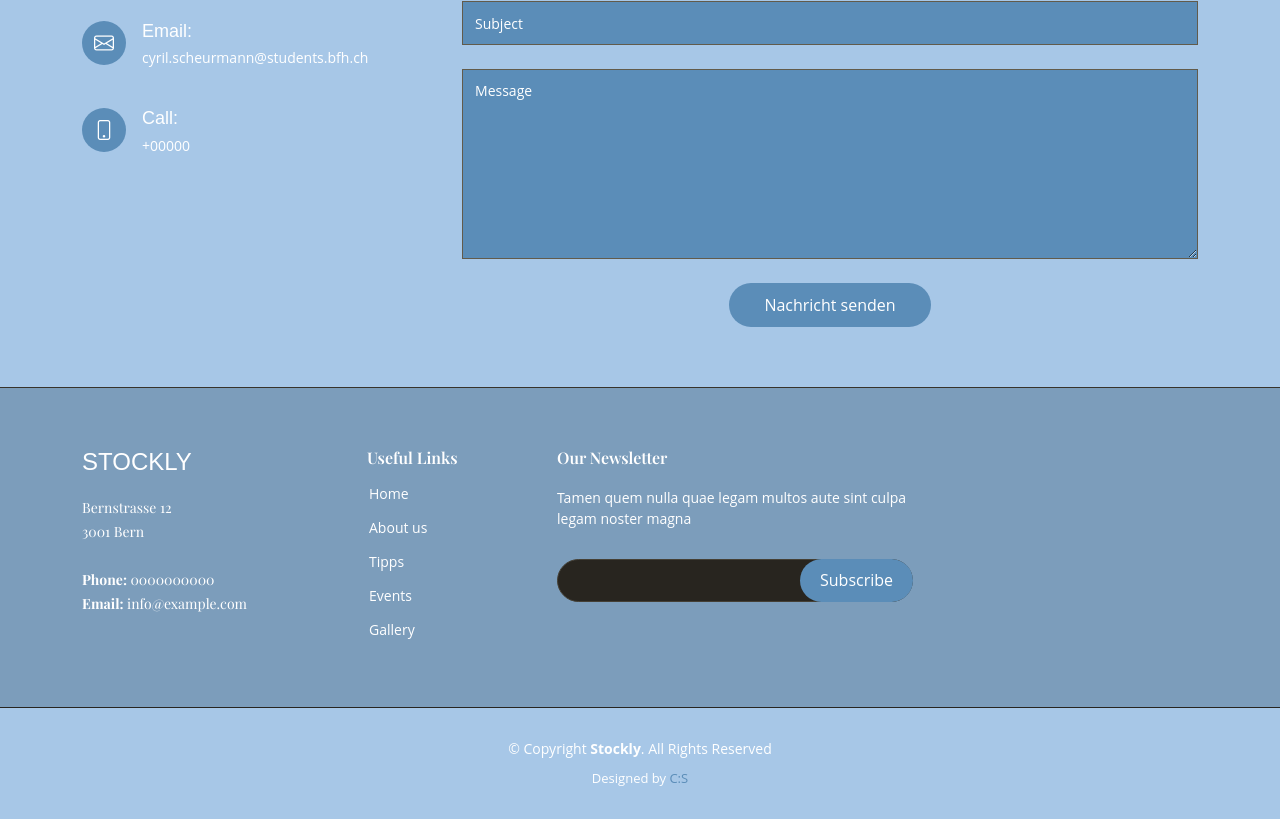
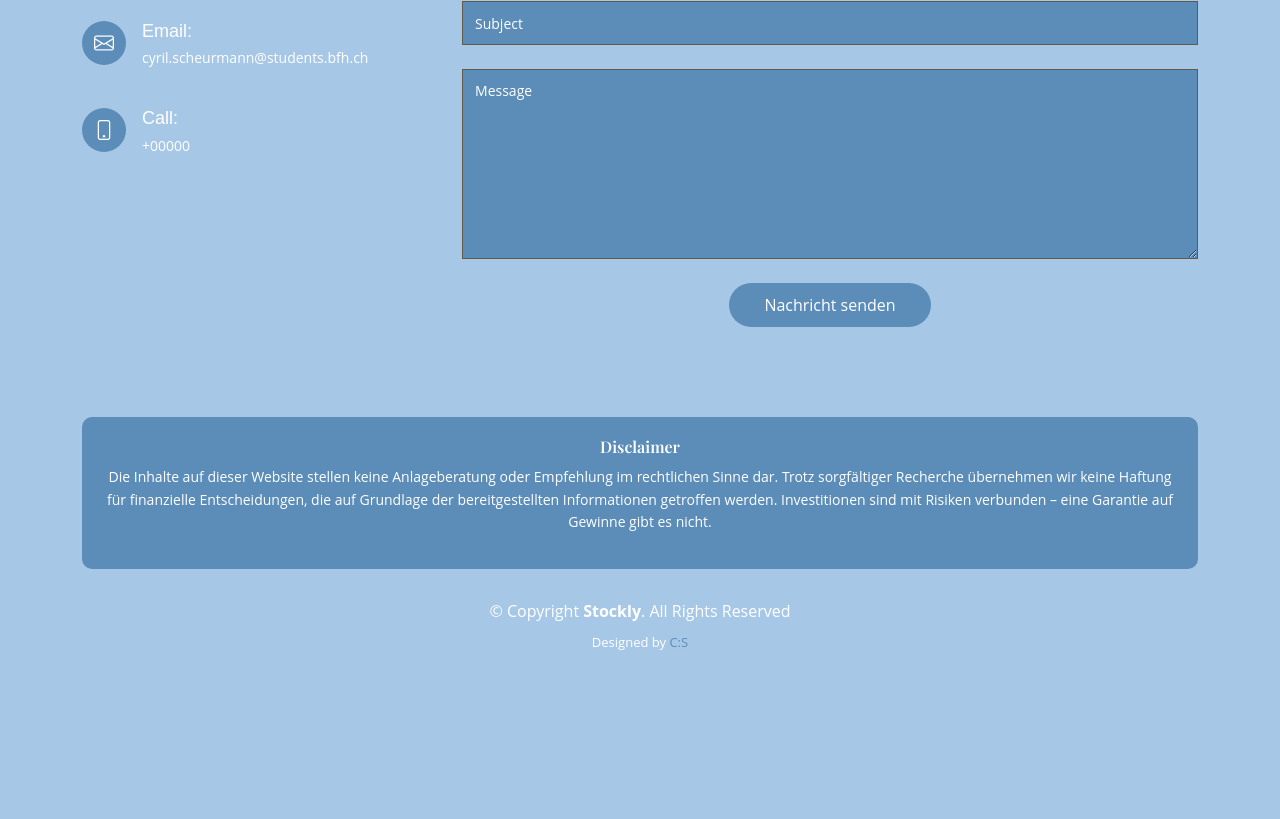
Before and after one commit to cyrilgarillo/Stockly, a Next.js app: page / in a window 1280 px wide. Shown: the part 5383-6202 px from the top of the page. After the commit the page ends 6036 px from the top, so only its background shows below. Built offline with nearby package versions, Linux system fonts and the light colour scheme; no server answers.

Commit message:
Disclaimer

```diff
--- a/src/app/sections/Footer.tsx
+++ b/src/app/sections/Footer.tsx
@@ -4,72 +4,20 @@ import './footer.css';
 export default function Footer() {
   return (
     <footer id="footer">
-      <div className="footer-top">
-        <div className="container">
-          <div className="row">
-            {/* Restaurant Info */}
-            <div className="col-lg-3 col-md-6">
-              <div className="footer-info">
-                <h3>Stockly</h3>
-                <p>
-                  Bernstrasse 12<br />
-                  3001 Bern
-                  <br />
-                  <br />
-                  <strong>Phone:</strong> 0000000000
-                  <br />
-                  <strong>Email:</strong> info@example.com
-                  <br />
-                </p>
-              </div>
-            </div>
+      <div className="container">
+        <div className="disclaimer">
+          <h4>Disclaimer</h4>
+          <p>
+            Die Inhalte auf dieser Website stellen keine Anlageberatung oder Empfehlung im rechtlichen Sinne dar. Trotz sorgfältiger
+            Recherche übernehmen wir keine Haftung für finanzielle Entscheidungen, die auf Grundlage der bereitgestellten Informationen
+            getroffen werden. Investitionen sind mit Risiken verbunden – eine Garantie auf Gewinne gibt es nicht.
+          </p>
+        </div>
 
-            {/* Useful Links */}
-            <div className="col-lg-2 col-md-6 footer-links">
-              <h4>Useful Links</h4>
-              <ul>
-                <li>
-                  <i className="bx bx-chevron-right"></i> <a href="#">Home</a>
-                </li>
-                <li>
-                  <i className="bx bx-chevron-right"></i> <a href="#">About us</a>
-                </li>
-                <li>
-                  <i className="bx bx-chevron-right"></i> <a href="#">Tipps</a>
-                </li>
-                <li>
-                  <i className="bx bx-chevron-right"></i> <a href="#">Events</a>
-                </li>
-                <li>
-                  <i className="bx bx-chevron-right"></i> <a href="#">Gallery</a>
-                </li>
-              </ul>
-            </div>
+        <div className="copyright">
+          &copy; Copyright <strong><span>Stockly</span></strong>. All Rights Reserved
+        </div>
 
-            {/* Newsletter */}
-            <div className="col-lg-4 col-md-6 footer-newsletter">
-              <h4>Our Newsletter</h4>
-              <p>
-                Tamen quem nulla quae legam multos aute sint culpa legam noster magna
-              </p>
-              <form action="" method="post">
-                <input type="email" name="email" />
-                <input type="submit" value="Subscribe" />
-              </form>
-            </div>
-          </div>
-        </div>
-      </div>
-
-      {/* Copyright */}
-      <div className="container">
-        <div className="copyright">
-          &copy; Copyright{' '}
-          <strong>
-            <span>Stockly</span>
-          </strong>
-          . All Rights Reserved
-        </div>
         <div className="credits">
           Designed by <a href="#">C:S</a>
         </div>
--- a/src/app/sections/footer.css
+++ b/src/app/sections/footer.css
@@ -1,140 +1,24 @@
 /*--------------------------------------------------------------
 # Footer
 --------------------------------------------------------------*/
-#footer {
-    background: #A7C7E7;
-    padding: 0 0 30px 0;
-    color: #fff;
-    font-size: 14px;
-  }
+#footer .disclaimer {
+  margin-top: 30px;
+  padding: 20px;
+  background-color: #5B8DB8;
+  border-radius: 10px;
+  color: white;
+  font-size: 14px;
+  line-height: 1.6;
+  text-align: center;
+}
 
-  #footer .footer-top {
-    background:  #7c9dbb ;
-    border-top: 1px solid #37332a;
-    border-bottom: 1px solid #28251f;
-    padding: 60px 0 30px 0;
-  }
+#footer .disclaimer h4 {
+  font-size: 16px;
+  margin-bottom: 10px;
+  font-weight: 600;
+  color: #ffffff;
+}
 
-  #footer .footer-top .footer-info {
-    margin-bottom: 30px;
-  }
-  #footer .footer-top .footer-info h3 {
-    font-size: 24px;
-    margin: 0 0 20px 0;
-    padding: 2px 0 2px 0;
-    line-height: 1;
-    font-weight: 300;
-    text-transform: uppercase;
-    font-family: 'Poppins', sans-serif;
-  }
-
-  #footer .footer-top .footer-info p {
-    font-size: 14px;
-    line-height: 24px;
-    margin-bottom: 0;
-    font-family: 'Playfair Display', serif;
-    color: #fff;
-  }
-  #footer .footer-top .social-links a {
-    font-size: 18px;
-    display: inline-block;
-    background: #28251f;
-    color: #fff;
-    line-height: 1;
-    padding: 8px 0;
-    margin-right: 4px;
-    border-radius: 50%;
-    text-align: center;
-    width: 36px;
-    height: 36px;
-    transition: 0.3s;
-  }
-
-  #footer .footer-top .social-links a:hover {
-    background: #7c9dbb;
-    color: #fff;
-    text-decoration: none;
-  }
-  #footer .footer-top h4 {
-    font-size: 16px;
-    font-weight: 600;
-    color: #fff;
-    position: relative;
-    padding-bottom: 12px;
-  }
-
-  #footer .footer-top .footer-links {
-    margin-bottom: 30px;
-  }
-
-  #footer .footer-top .footer-links ul {
-    list-style: none;
-    padding: 0;
-    margin: 0;
-  }
-
-  #footer .footer-top .footer-links ul i {
-    padding-right: 2px;
-    color:#7c9dbb;
-    font-size: 18px;
-    line-height: 1;
-  }
-  #footer .footer-top .footer-links ul li {
-    padding: 10px 0;
-    display: flex;
-    align-items: center;
-  }
-
-  #footer .footer-top .footer-links ul li:first-child {
-    padding-top: 0;
-  }
-
-  #footer .footer-top .footer-links ul a {
-    color: #fff;
-    transition: 0.3s;
-    display: inline-block;
-    line-height: 1;
-  }
-
-  #footer .footer-top .footer-links ul a:hover {
-    color: #7c9dbb;
-  }
-
-  #footer .footer-top .footer-newsletter form {
-    margin-top: 30px;
-    background: #28251f;
-    padding: 6px 10px;
-    position: relative;
-    border-radius: 50px;
-    border: 1px solid #454035;
-  }
-
-  #footer .footer-top .footer-newsletter form input[type='email'] {
-    border: 0;
-    padding: 4px;
-    width: calc(100% - 110px);
-    background: #28251f;
-    color: white;
-  }
-
-  #footer .footer-top .footer-newsletter form input[type='submit'] {
-    position: absolute;
-    top: -1px;
-    right: -1px;
-    bottom: -1px;
-    border: 0;
-    background: none;
-    font-size: 16px;
-    padding: 0 20px 2px 20px;
-    background: #5B8DB8 ;
-    color: #fff;
-    transition: 0.3s;
-    border-radius: 50px;
-  }
-
-  #footer .footer-top .footer-newsletter form input[type='submit']:hover {
-    background: #7c9dbb ;
-  }
 
   #footer .copyright {
     text-align: center;
```
